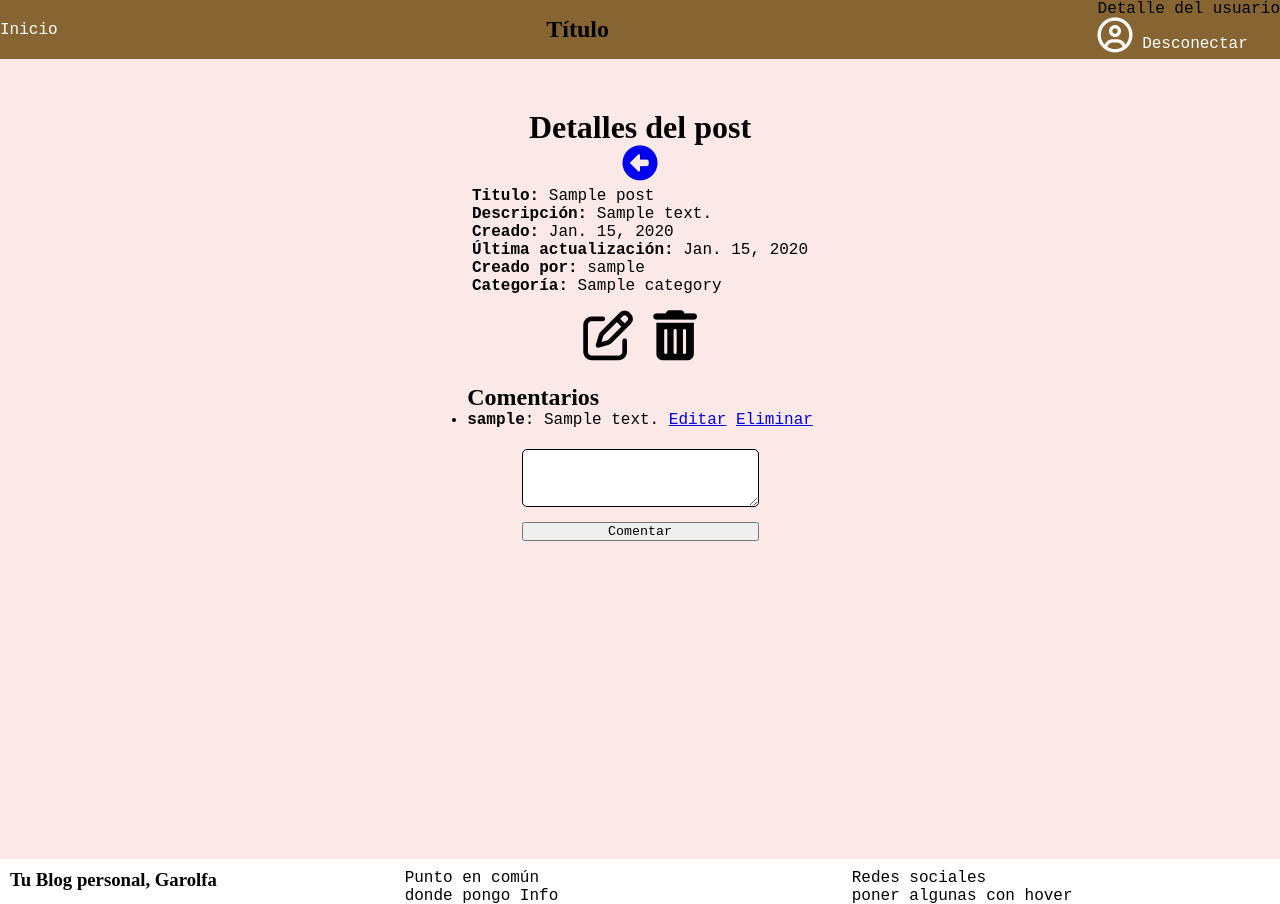
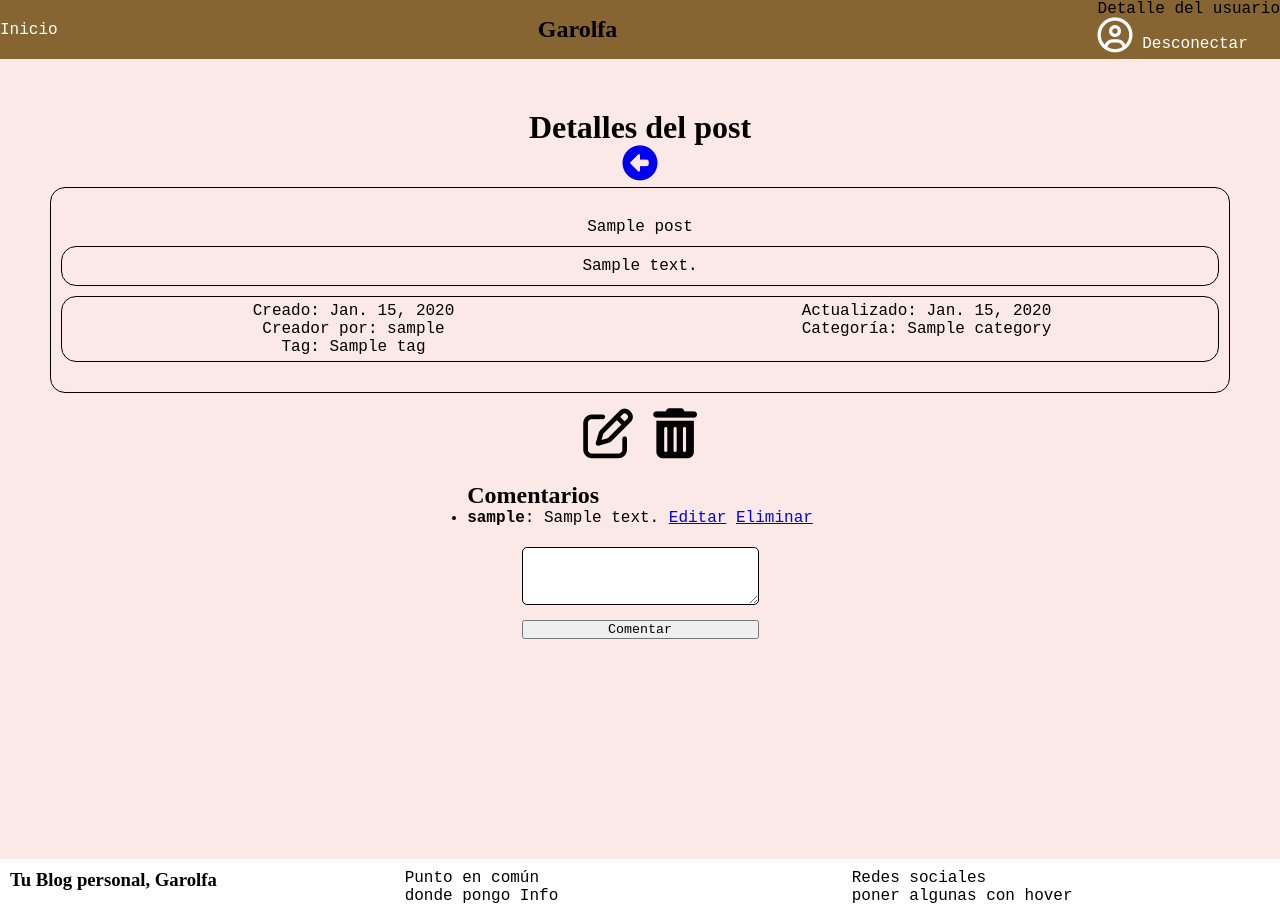
Before and after one commit to Naiitiry/django-blog, a Django app: page /post/view/1/ in a window 1280 px wide. Shown: the top 904 px of the page. Run offline with Django 5.2, Linux system fonts and the light colour scheme; a user stored in the database is signed in; tables that the repository leaves empty hold one stand-in row (values such as "Sample post"); some libraries are stand-ins or nearby versions.

Commit message:
upgrade templates and auth/sessions

```diff
--- a/blog/static/css/style.css
+++ b/blog/static/css/style.css
@@ -116,10 +116,15 @@ nav a:hover{
 .detail{
     display: flex;
     flex-direction: column;
-    justify-content: space-around;
-    align-items: start;
+    justify-content:space-around;
+    justify-items: center;
     text-decoration: none;
+    text-align: center;
     list-style: none;
+    width: 100%;
+    border: 1px solid black;
+    border-radius: 15px;
+    padding: 30px 10px 30px 10px;
 }
 .detail-icon{
     display: flex;
@@ -129,6 +134,29 @@ nav a:hover{
     padding: 15px;
     gap: 20px;
     width: 100%;
+}
+.detail-content-info{
+    display: grid;
+    grid-template-columns: 1fr 1fr;
+    grid-template-rows: 1fr 1fr;
+    padding: 5px;
+    margin-top: 5px;
+    border: 1px solid black;
+    border-radius: 15px;
+    text-align: center;
+    width: 100%;
+    max-width: 100%;
+}
+.detail-content-description{
+    border: 1px solid black;
+    border-radius: 15px;
+    padding: 10px;
+    margin: 10px 0;
+    word-wrap: break-word;
+    overflow-wrap: break-word;
+    white-space: normal;
+    width: 100%;
+    max-width: 100%;
 }
 .detail-icon a{
     list-style: none;
--- a/blog/templates/layout/partials/menu.html
+++ b/blog/templates/layout/partials/menu.html
@@ -3,7 +3,7 @@
         <a href="#">Inicio</a>
     </div>
     <div>
-        <h1>Título</h1>
+        <h1>Garolfa</h1>
     </div>
     <div class="dropdown">
         <p>Detalle del usuario</p>
--- a/blog/templates/post/detail.html
+++ b/blog/templates/post/detail.html
@@ -3,18 +3,25 @@
 {% block 'content' %}
     <h1>Detalles del post</h1>
     <span class="return_post_index"><a href="{% url 'post_index' %}"><i class="fa-solid fa-circle-left"></i></a></span>
-    <ul class="detail">
-        <li><b>Titulo:</b> {{post.title}}</li>
-        <li><b>Descripción:</b> {{post.description}}</li>
-        <li><b>Creado:</b> {{post.created_at}}</li>
-        <li><b>Última actualización:</b> {{post.updated_at}}</li>
-        <li><b>Creado por:</b> {{post.user.username}}</li>
-        <li><b>Categoría:</b> {{post.category.name}}</li>
-        <span class="detail-icon">
-            <a href="{% url 'post_edit' id=post.id %}" class="detail-icon-edit"><i class="fa-regular fa-pen-to-square"></i></a>
-            <a href="{% url 'post_delete' id=post.id %}" class="detail-icon-trash"><i class="fa-solid fa-trash-can"></i></a>
-        </span>
-    </ul>
+    <div class="detail">
+        <div class="detail-content">
+            <p>{{post.title}}</p>
+            <p class="detail-content-description">
+                {{post.description}}
+            </p>
+            <div class="detail-content-info">
+                <p>Creado: {{post.created_at}}</p>
+                <p>Actualizado: {{post.updated_at}}</p>
+                <p>Creador por: {{post.user.username}}</p>
+                <p>Categoría: {{post.category.name}}</p>
+                <p>Tag: {{post.tag.name}}</p>
+            </div>
+        </div>
+    </div>
+    <span class="detail-icon">
+        <a href="{% url 'post_edit' id=post.id %}" class="detail-icon-edit"><i class="fa-regular fa-pen-to-square"></i></a>
+        <a href="{% url 'post_delete' id=post.id %}" class="detail-icon-trash"><i class="fa-solid fa-trash-can"></i></a>
+    </span>
     <div class="comments">
         <h2>Comentarios</h2>
         <ul>
```
Also changed, not shown: blog/blog/settings.py (+10 -1 lines).
